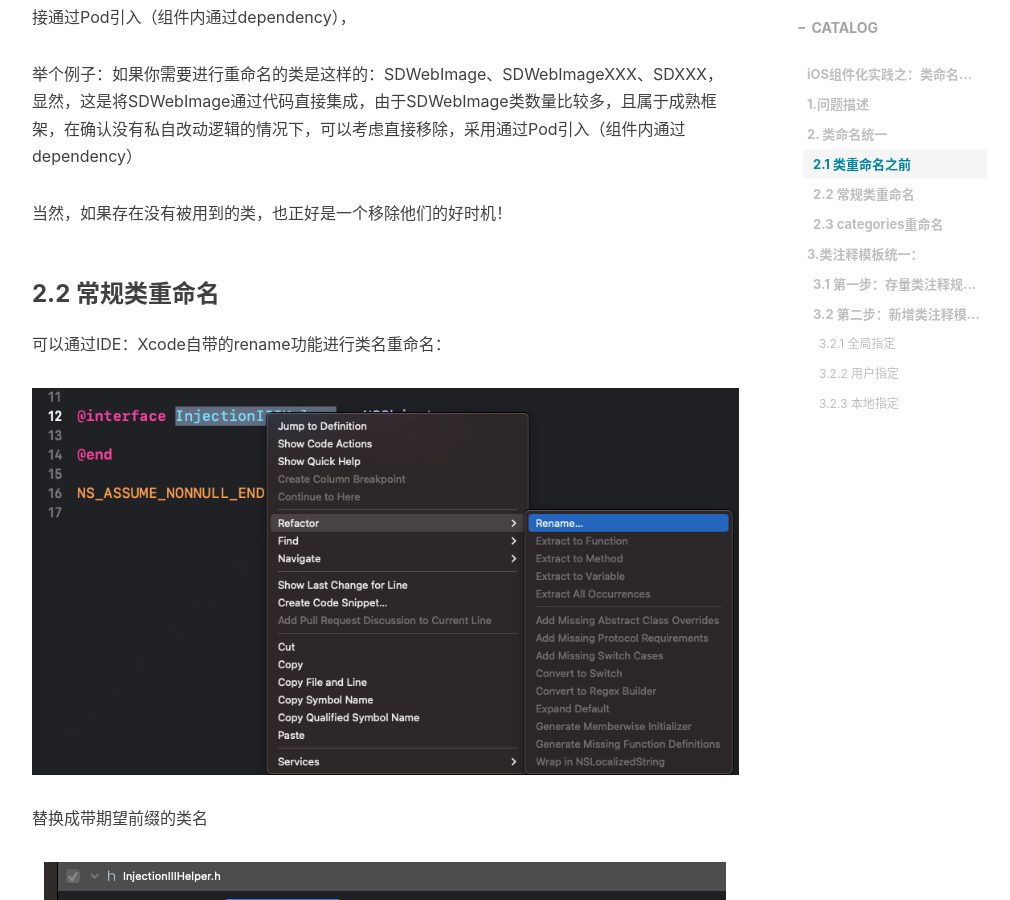
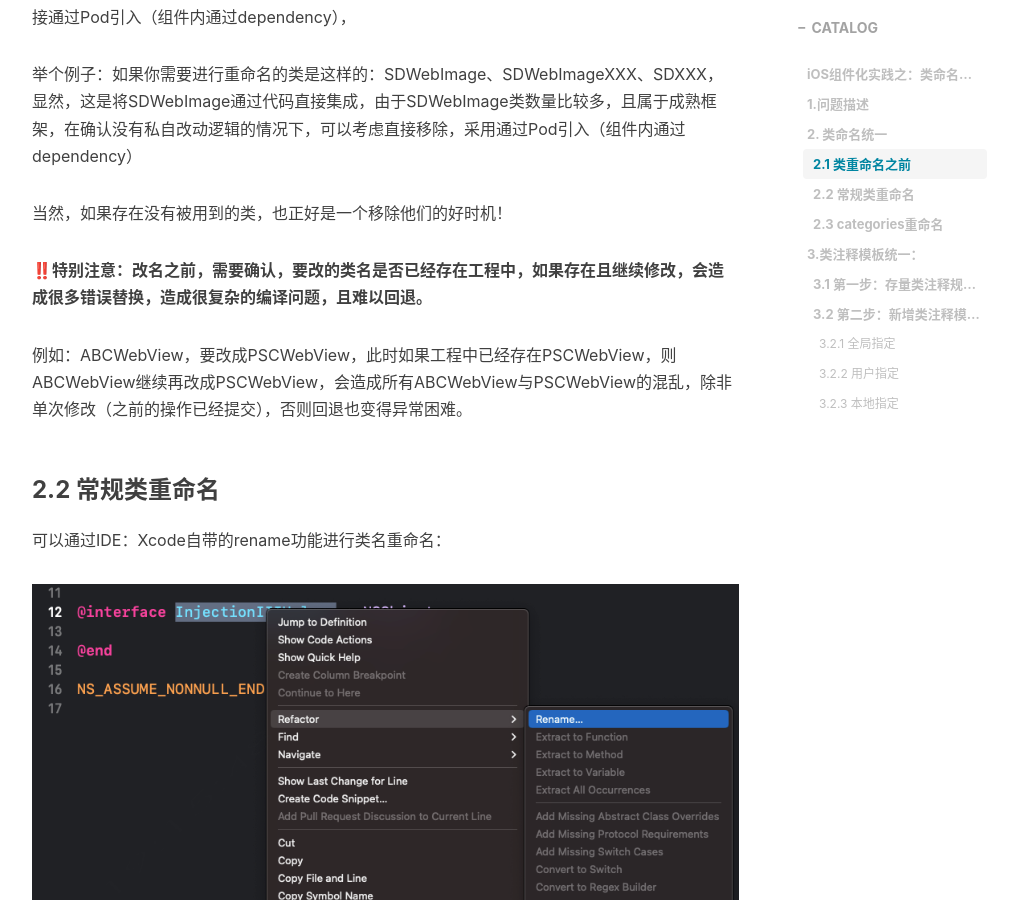
Before and after one commit to cyp6826255/payson.github.io, a Jekyll site: the page built from _posts/2023-07-31-6-iOS-组件化-命名注释篇.md, in a window 1280 px wide and 900 px high, scrolled down 1192 px. Shown: the whole window, without its empty margins (233-1243 px from the left). Built offline with Jekyll 4.4.1, drawn with Linux system fonts in a browser that asks for light colours; nearby versions of some CDN libraries; comment, search, counter and statistics services are not loaded.

Commit message:
--modify:article

```diff
--- a/_posts/2023-07-31-6-iOS-组件化-命名注释篇.md
+++ b/_posts/2023-07-31-6-iOS-组件化-命名注释篇.md
@@ -28,6 +28,10 @@ CocoaPods组件创建时，提供的一个很好的管理命名规范的思路
 举个例子：如果你需要进行重命名的类是这样的：SDWebImage、SDWebImageXXX、SDXXX，显然，这是将SDWebImage通过代码直接集成，由于SDWebImage类数量比较多，且属于成熟框架，在确认没有私自改动逻辑的情况下，可以考虑直接移除，采用通过Pod引入（组件内通过dependency）
 
 当然，如果存在没有被用到的类，也正好是一个移除他们的好时机！
+
+**‼️特别注意：改名之前，需要确认，要改的类名是否已经存在工程中，如果存在且继续修改，会造成很多错误替换，造成很复杂的编译问题，且难以回退。**
+
+例如：ABCWebView，要改成PSCWebView，此时如果工程中已经存在PSCWebView，则ABCWebView继续再改成PSCWebView，会造成所有ABCWebView与PSCWebView的混乱，除非单次修改（之前的操作已经提交），否则回退也变得异常困难。
 
 ### 2.2 常规类重命名
 
```
